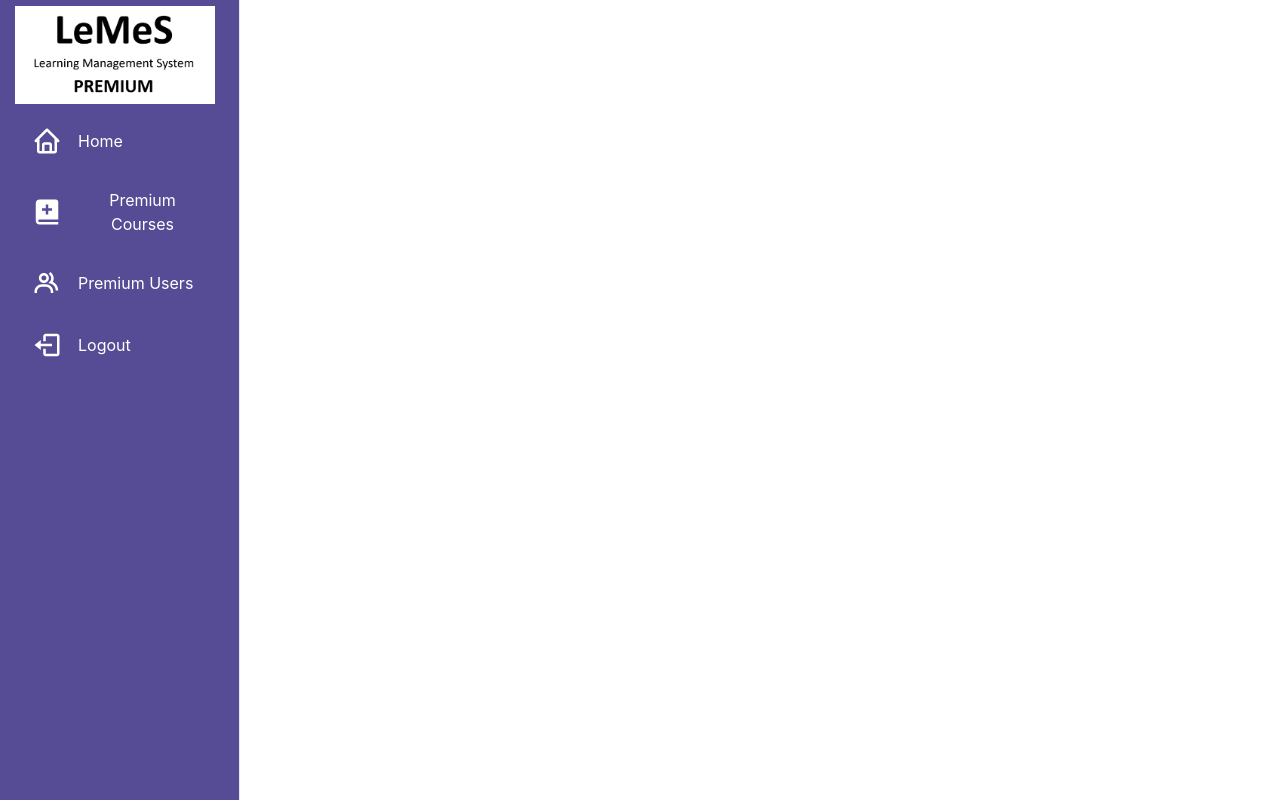
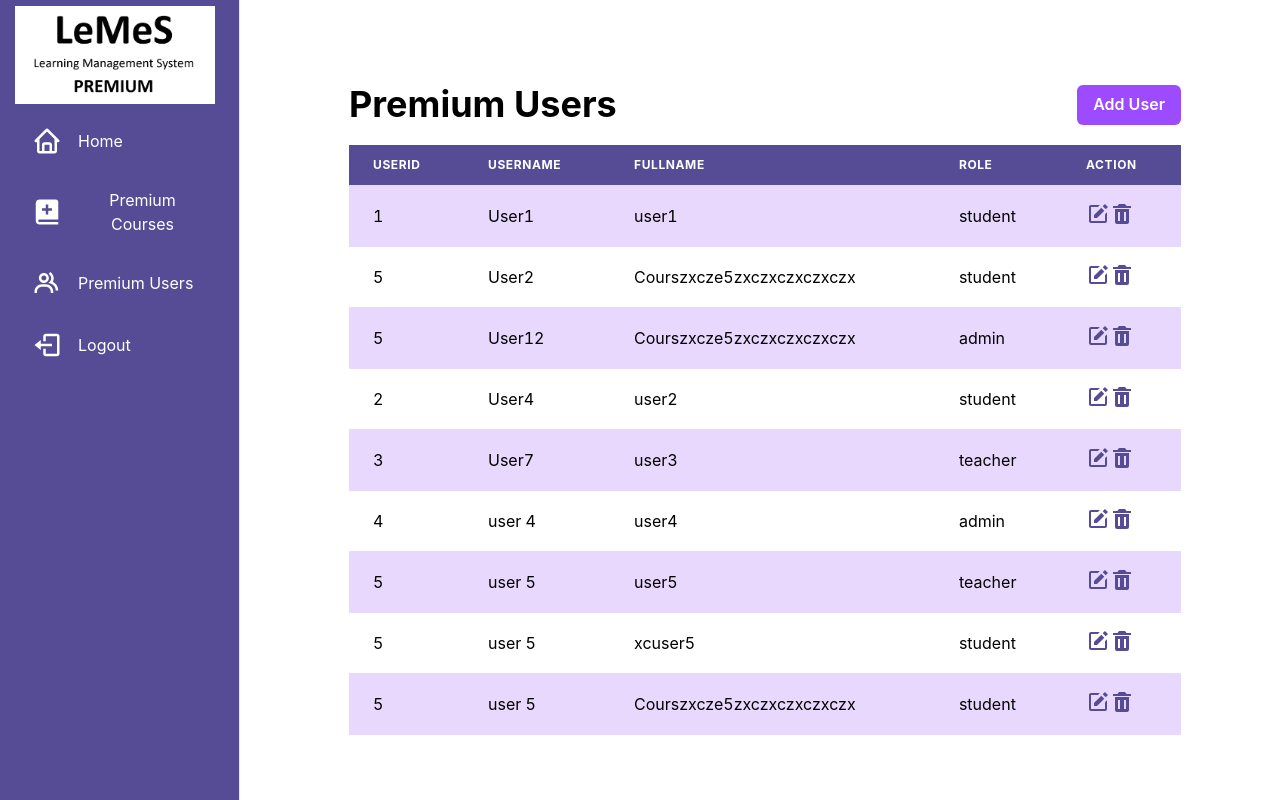
Before and after one commit to nathaniacalista01/LeMeS-WBD-React, a React (Create React App) app: page /premium-users in a window 1280 px wide. Built offline with nearby package versions, Linux system fonts and the light colour scheme.

Commit message:
feat: admin view premium users

```diff
--- a/src/App.tsx
+++ b/src/App.tsx
@@ -5,6 +5,8 @@ import Home from "./pages/Home";
 import { Container } from "@chakra-ui/react";
 import Login from "./pages/Login";
 import Register from "./pages/Register";
+import Courses from "./pages/PremiumCourses";
+import Users from "./pages/PremiumUsers";
 import Navbar from "./components/Navbar";
 function App() {
   return (
@@ -21,6 +23,8 @@ function App() {
         <Route path="/" element={<Home />} />
         <Route path="/login" element={<Login />} />
         <Route path="/register" element={<Register />} />
+        <Route path="/premium-courses" element={<Courses />} />
+        <Route path="/premium-users" element={<Users />} />
       </Routes>
     </Container>
   );
--- a/src/components/Navbar.tsx
+++ b/src/components/Navbar.tsx
@@ -80,7 +80,7 @@ const SidebarContent = ({ onClose, ...rest }: SidebarProps) => {
           height="auto"
         />
         <Flex ml="10">
-          <Icon as={BiMenu} display={{ base: 'flex', md: 'none' }} onClick={onClose} fontSize="30" cursor="pointer" color="white"/>
+          <Icon as={BiMenu} display={{ base: 'flex', md: 'none' }} onClick={onClose} fontSize="30" cursor="pointer" color="white" />
         </Flex>
       </Flex>
       {LinkItems.map((link) => (
@@ -152,7 +152,7 @@ const MobileNav = ({ onOpen, ...rest }: MobileProps) => {
         variant="outline"
         onClick={onOpen}
         aria-label="open menu"
-        icon={<BiMenu fontSize="30"/>}
+        icon={<BiMenu fontSize="30" />}
       />
     </Flex>
   )
--- /dev/null
+++ b/src/pages/PremiumUsers.tsx
@@ -0,0 +1,114 @@
+import React, { useState } from 'react';
+import {
+    Box,
+    Heading,
+    Button,
+    Table,
+    Thead,
+    Tbody,
+    Tr,
+    Th,
+    Td,
+    Container,
+    Flex,
+    TableContainer,
+    Icon,
+} from '@chakra-ui/react';
+import {
+    BiSolidTrash,
+    BiSolidEdit
+} from 'react-icons/bi'
+import { Link } from 'react-router-dom';
+
+const UsersList = () => {
+    type users = {
+        user_id: number;
+        username: string;
+        fullname: string;
+        role: string;
+    };
+
+    const [users, setUsers] = useState([
+        { user_id: 1, username: 'User1', fullname: 'user1', role: "student" },
+        { user_id: 5, username: 'User2', fullname: 'Courszxcze5zxczxczxczxczx', role: "student" },
+        { user_id: 5, username: 'User12', fullname: 'Courszxcze5zxczxczxczxczx', role: "admin" },
+        { user_id: 2, username: 'User4', fullname: 'user2', role: "student" },
+        { user_id: 3, username: 'User7', fullname: 'user3', role: "teacher" },
+        { user_id: 4, username: 'user 4', fullname: 'user4', role: "admin" },
+        { user_id: 5, username: 'user 5', fullname: 'user5', role: "teacher" },
+        { user_id: 5, username: 'user 5', fullname: 'xcuser5', role: "student" },
+        { user_id: 5, username: 'user 5', fullname: 'Courszxcze5zxczxczxczxczx', role: "student" }
+    ]);
+
+    return (
+        <Container
+            minW={"70vw"}
+            minH={"100vh"}
+        >
+            <Flex
+                minH={"100vh"}
+                align={"center"}
+                justify={"center"}
+                textColor={"black"}
+                width={"auto"}
+                py="6"
+                ml="250"
+            >
+                <Box>
+                    <Box display="flex" justifyContent="space-between" alignItems="center">
+                        <Heading as="h1">
+                            Premium Users
+                        </Heading>
+                        <Box>
+                            <Button bg="#9d4bff" textColor="white" _hover={{ bg: "#23004d" }} my="5">
+                                <Link to="/admin/adduser">
+                                    Add User
+                                </Link>
+                            </Button>
+                        </Box>
+                    </Box>
+
+                    <Box>
+                        <TableContainer width="65vw">
+                            {/* HEADER TABLE */}
+                            <Table variant="striped" colorScheme="purple">
+                                <Thead>
+                                    <Tr bg="#564c95" fontWeight={"bold"}>
+                                        <Th color={"white"}>UserID</Th>
+                                        <Th color={"white"}>Username</Th>
+                                        <Th color={"white"}>Fullname</Th>
+                                        <Th color={"white"}>Role</Th>
+                                        <Th color={"white"}>Action</Th>
+                                    </Tr>
+                                </Thead>
+                                <Tbody>
+                                    {/* ITERATE HERE LOOPING DATABASE TO FILL TABLE */}
+                                    {users.map((item) => (
+                                        <Tr key={item.user_id}>
+                                            <Td>{item.user_id}</Td>
+                                            <Td>{item.username}</Td>
+                                            <Td>{item.fullname}</Td>
+                                            <Td>{item.role}</Td>
+                                            <Td>
+                                                <Link to={`/admin/edituser/${item.user_id}`} style={{ textDecoration: 'none' }}>
+                                                    <Icon as={BiSolidEdit} fontSize={"24"} color={"#564c95"} _hover={{ color: "green" }}></Icon>
+                                                </Link>
+                                                <Link to={`/admin/deleteuser/${item.user_id}`} style={{ textDecoration: 'none' }}>
+                                                    <Icon as={BiSolidTrash} fontSize={"24"} color={"#564c95"} _hover={{ color: "red" }}></Icon>
+                                                </Link>
+                                            </Td>
+                                        </Tr>
+                                    ))}
+                                </Tbody>
+                            </Table>
+                            {/* Pagination component */}
+                            {/* Replace with your pagination component */}
+                        </TableContainer>
+                    </Box>
+                </Box>
+            </Flex>
+        </Container>
+    );
+};
+
+export default UsersList;
```
Also changed, not shown: src/pages/Home.tsx (+4 -3 lines). Lines whose indentation alone changed are shown as unchanged.
